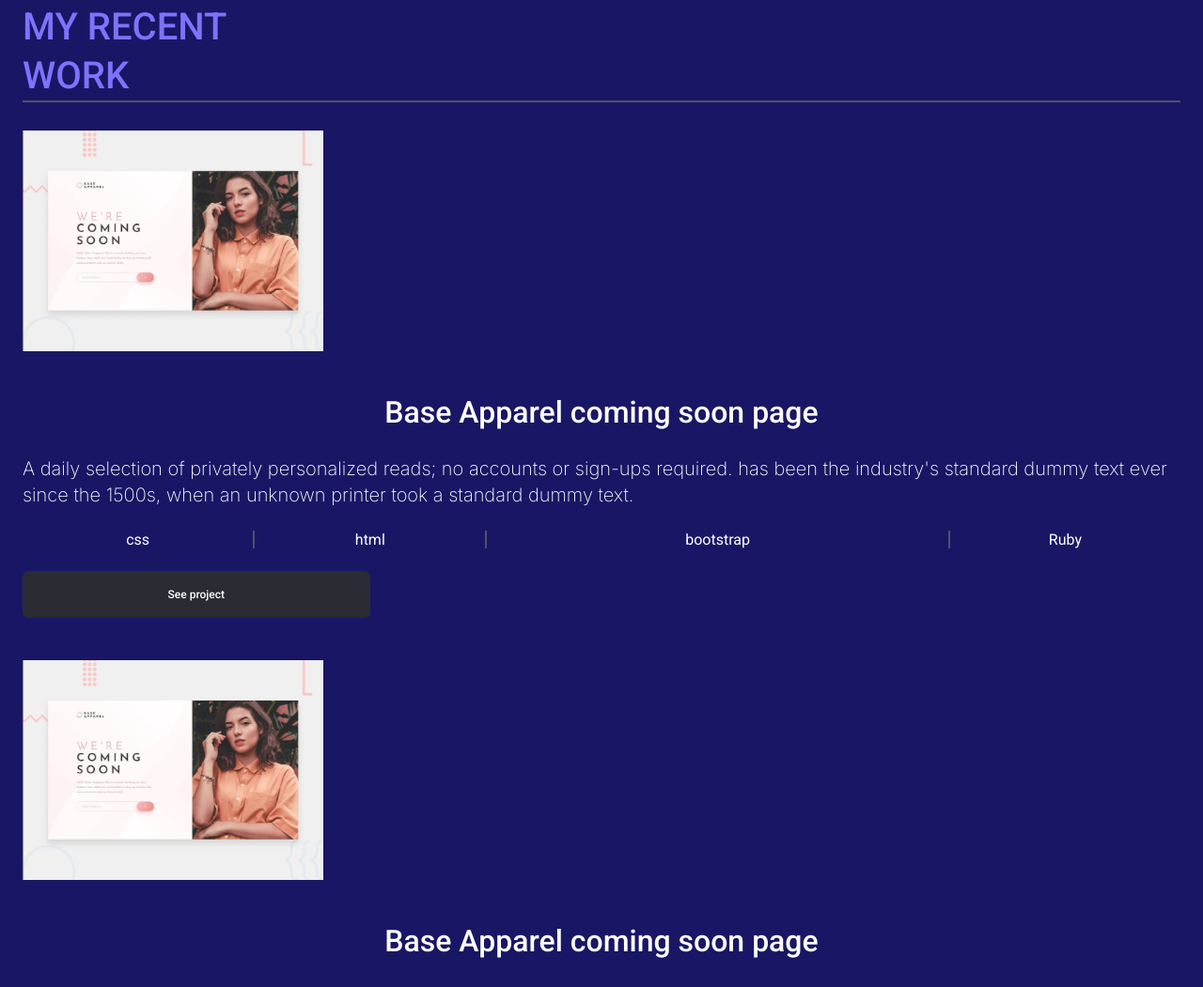
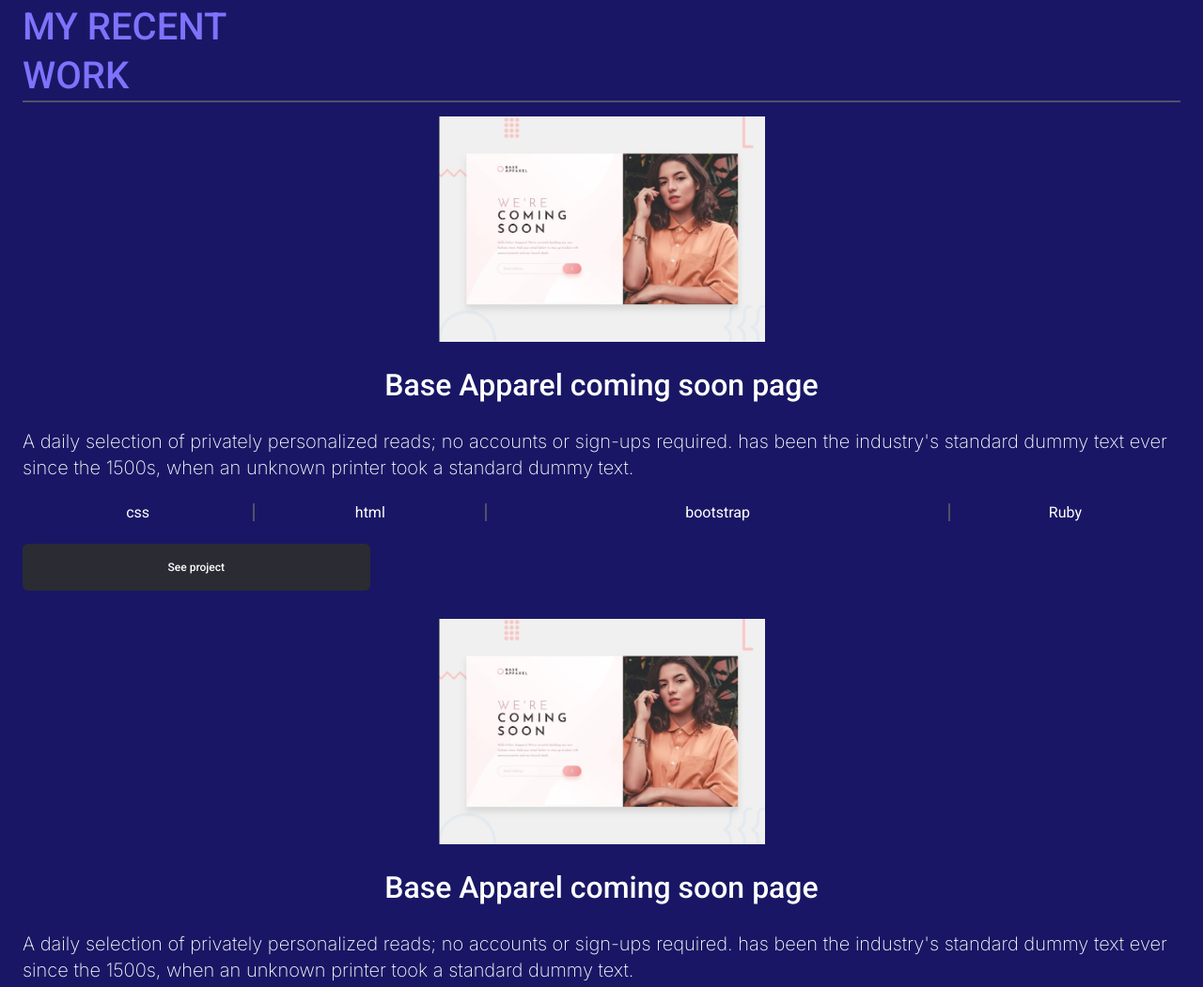
Before and after one commit to DanUshindi/portfolio, a website: page index.html in a window 1280 px wide. Shown: the part 1276-2327 px from the top of the page at 94% size. Drawn offline with Linux system fonts and the light colour scheme.

Commit message:
Add a background image and then remove the img tag as required by the reviewer

```diff
--- a/index.html
+++ b/index.html
@@ -102,9 +102,7 @@
       </section>
       <section class="project">
         <div class="first-project child">
-          <div class="image">
-            <img class="one" src="assets/images/project-one.png" alt="project-image">
-          </div>
+          <div class="image"></div>
           <h1 class="project-name"> Base Apparel coming soon page </h1>
           <p class="about-project"> A daily selection of privately
             personalized reads; no accounts or sign-ups
@@ -131,9 +129,7 @@
           </div>
         </div>
         <div class="first-project child">
-          <div class="image">
-            <img class="one" src="assets/images/project-one.png" alt="project-image">
-          </div>
+          <div class="image"></div>
           <h1 class="project-name">Base Apparel coming soon page</h1>
           <p class="about-project">A daily selection of privately
             personalized reads; no accounts or sign-ups
@@ -160,9 +156,7 @@
           </div>
         </div>
         <div class="first-project child">
-          <div class="image">
-            <img class="one" src="assets/images/project-one.png" alt="project-image">
-          </div>
+          <div class="image"></div>
           <h1 class="project-name">Base Apparel coming soon page</h1>
           <p class="about-project">A daily selection of privately
             personalized reads; no accounts or sign-ups
--- a/style.css
+++ b/style.css
@@ -273,12 +273,13 @@ body {
 }
 
 .image {
-  width: 100%;
   padding: 15px 0;
-}
-
-img {
-  width: 320px;
+  width: 347px;
+  height: 240px;
+  background: url("assets/images/project-one.png");
+  background-repeat: no-repeat;
+  background-position: center;
+  background-size: cover;
 }
 
 .project-name {
```
